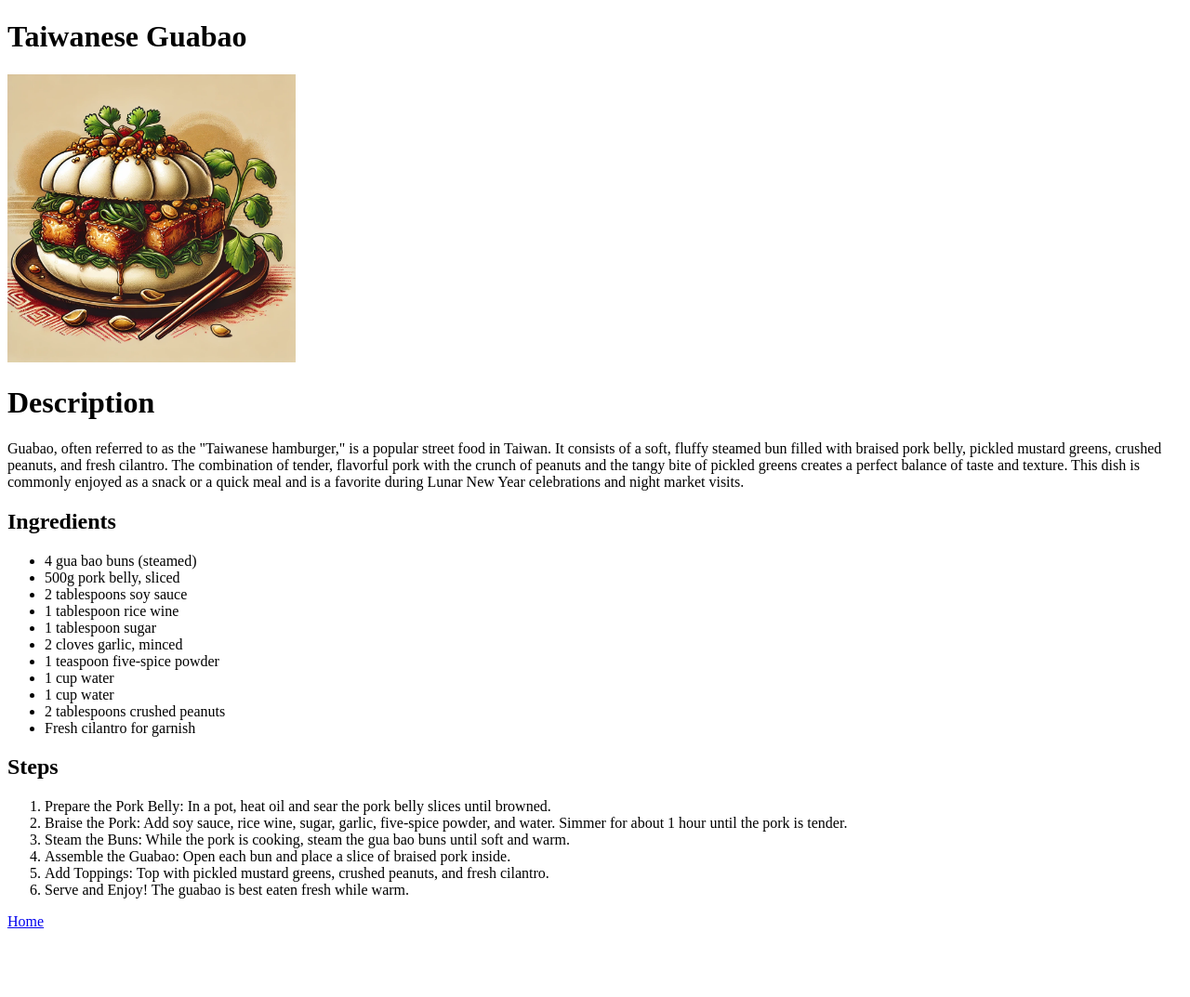
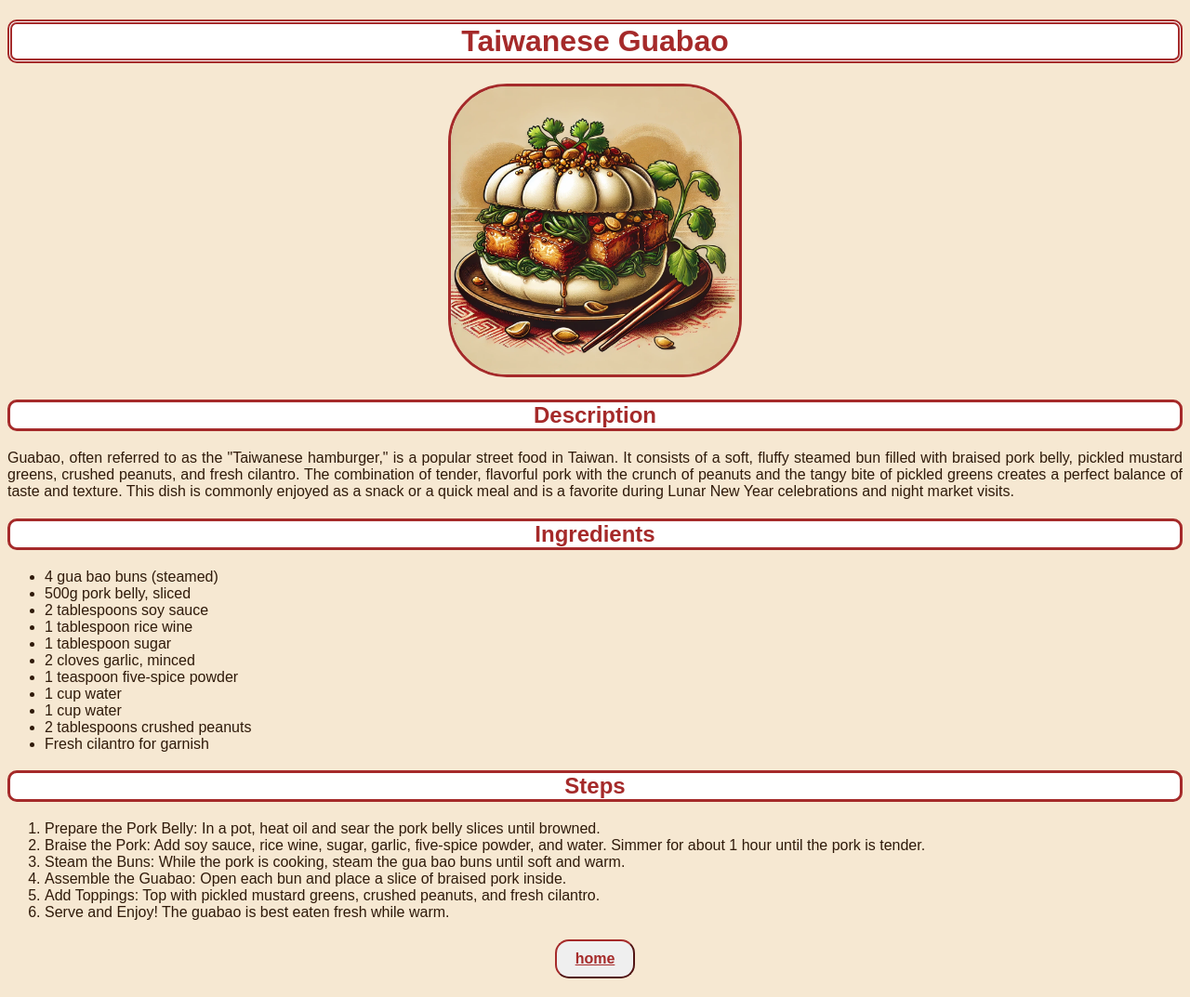
Before and after one commit to Louna861/odin-recipes, a plain HTML site: page recipes/taiwanese-guabao.html in a window 1280 px wide. Shown: the whole page at 93% size. Before the commit the page ends 1009 px from the top, so only its background shows below. Drawn offline with Linux system fonts and the light colour scheme.

Commit message:
css added

```diff
--- a/recipes/taiwanese-guabao.html
+++ b/recipes/taiwanese-guabao.html
@@ -4,11 +4,15 @@
     <meta charset="UTF-8">
     <meta name="viewport" content="width=device-width, initial-scale=1.0">
     <title>Taiwanese Guabao</title>
+    <link rel="stylesheet" href="../styles.css">
 </head>
+
 <body>
     <h1>Taiwanese Guabao</h1>
+    <div class="photo">
     <img src="../images/guabao.jpeg" alt="taiwanese guabao" height="310">
-    <H1>Description</H1>
+    </div>
+    <H2>Description</H2>
     <p> Guabao, often referred to as the "Taiwanese hamburger," is a popular street food in Taiwan. It consists of a soft, fluffy steamed bun filled with braised pork belly, pickled mustard greens, crushed peanuts, and fresh cilantro. The combination of tender, flavorful pork with the crunch of peanuts and the tangy bite of pickled greens creates a perfect balance of taste and texture. This dish is commonly enjoyed as a snack or a quick meal and is a favorite during Lunar New Year celebrations and night market visits.</p>
     <h2>Ingredients</h2>
     <ul>
@@ -33,6 +37,6 @@
         <li>Add Toppings: Top with pickled mustard greens, crushed peanuts, and fresh cilantro.</li>
         <li>Serve and Enjoy! The guabao is best eaten fresh while warm.</li>
     </ol>
-    <a href="../index.html">Home</a>
+    <button><a href="../index.html">home</a></button>
 </body>
 </html>
--- a/styles.css
+++ b/styles.css
@@ -0,0 +1,45 @@
+body{
+    font-family: Arial, Helvetica, sans-serif;
+    background-color: rgb(246, 232, 210);
+    text-align: justify;
+    color: rgb(47, 26, 10);
+}
+a{
+    color: brown;
+    font-weight: 700;
+}
+.photo{
+    text-align: center;
+}
+img{
+    border-radius: 20%;
+    border-style: solid;
+    border-color: brown;
+}
+
+h1{
+    color: brown;
+    font-family: Arial, Helvetica, sans-serif;
+    background-color: rgb(255, 255, 255);
+    text-align: center;
+    border-style: double;
+    border-width: 5px;
+    border-color: brown;
+    border-radius: 10px;
+}
+h2{
+    color: brown;
+    background-color: rgb(255, 255, 255);
+    text-align: center;
+    border-style: solid;
+    border-color: brown;
+    border-radius: 10px;
+}
+button {
+    display: block;
+    margin: 20px auto;
+    padding: 10px 20px;
+    font-size: 16px;
+    border-radius: 15px;
+    border-color: brown;
+}
```
Also changed, not shown: index.html (+15 -5 lines), recipes/beef-noodle-soup.html (+9 -5 lines), recipes/bubble-tea.html (+5 -1 lines).
